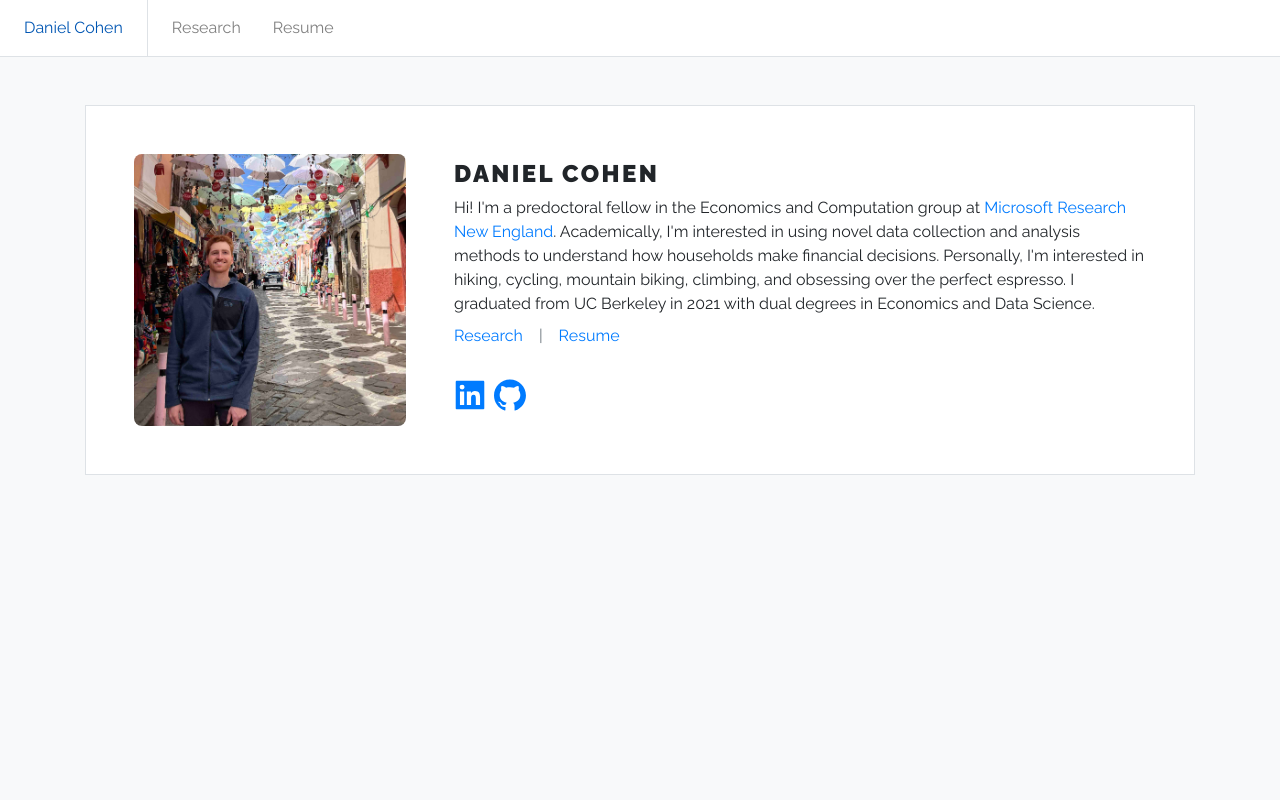
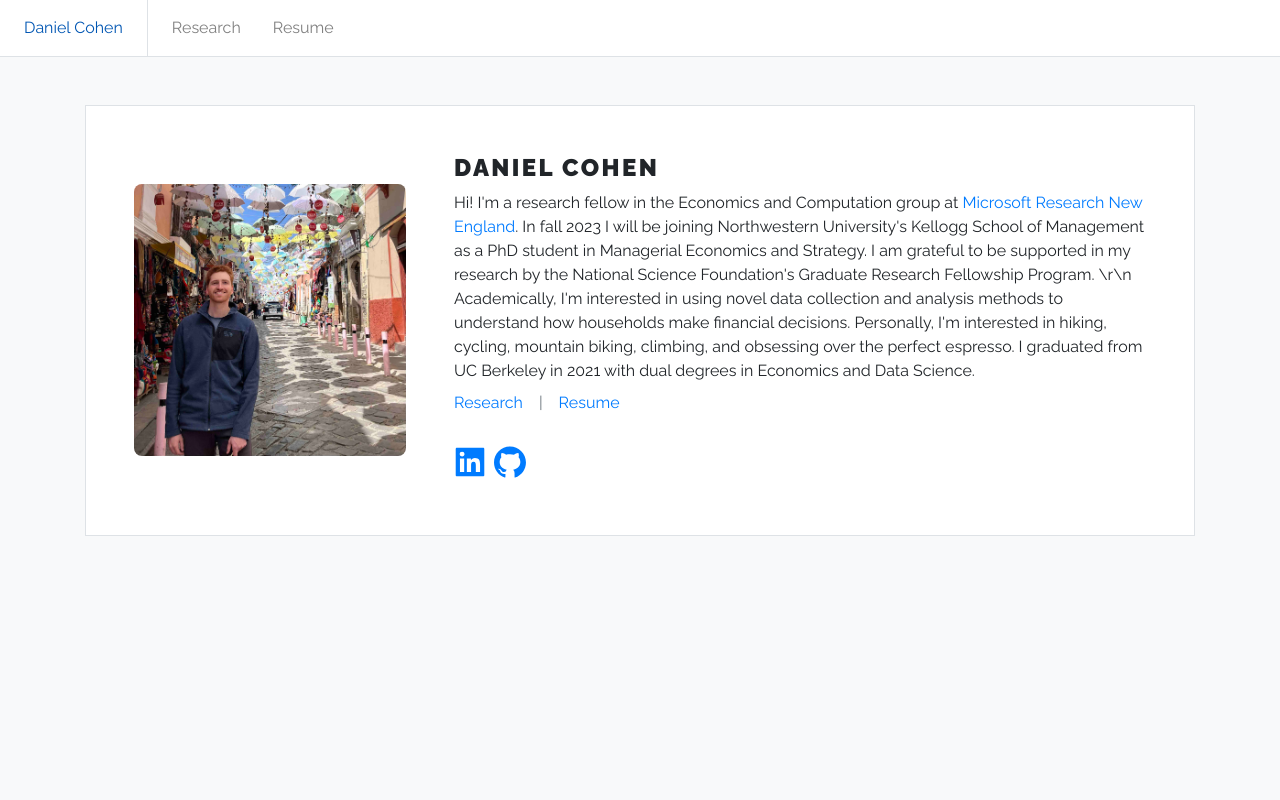
Before and after one commit to dannyboy2233/dannyboy2233.github.io, a React (Create React App) app: page / in a window 1280 px wide. Shown: the top 800 px of the page. Built offline with nearby package versions, Linux system fonts and the light colour scheme.

Commit message:
update website home page to reflect kellogg and grfp
git status

```diff
--- a/src/features/pages/Home.jsx
+++ b/src/features/pages/Home.jsx
@@ -13,12 +13,16 @@ const Home = () => (
       <div className="p-4">
         <h1>Daniel Cohen</h1>
         <div>
-          Hi! I&apos;m a predoctoral fellow in the Economics and Computation
-          group at{' '}
+          Hi! I&apos;m a research fellow in the Economics and Computation group
+          at{' '}
           <a href="https://www.microsoft.com/en-us/research/lab/microsoft-research-new-england/">
             Microsoft Research New England
           </a>
-          . Academically, I&apos;m interested in using novel data collection and
+          . In fall 2023 I will be joining Northwestern University's Kellogg
+          School of Management as a PhD student in Managerial Economics and
+          Strategy. I am grateful to be supported in my research by the National
+          Science Foundation's Graduate Research Fellowship Program. \r\n
+          Academically, I&apos;m interested in using novel data collection and
           analysis methods to understand how households make financial
           decisions. Personally, I&apos;m interested in hiking, cycling,
           mountain biking, climbing, and obsessing over the perfect espresso. I
```
